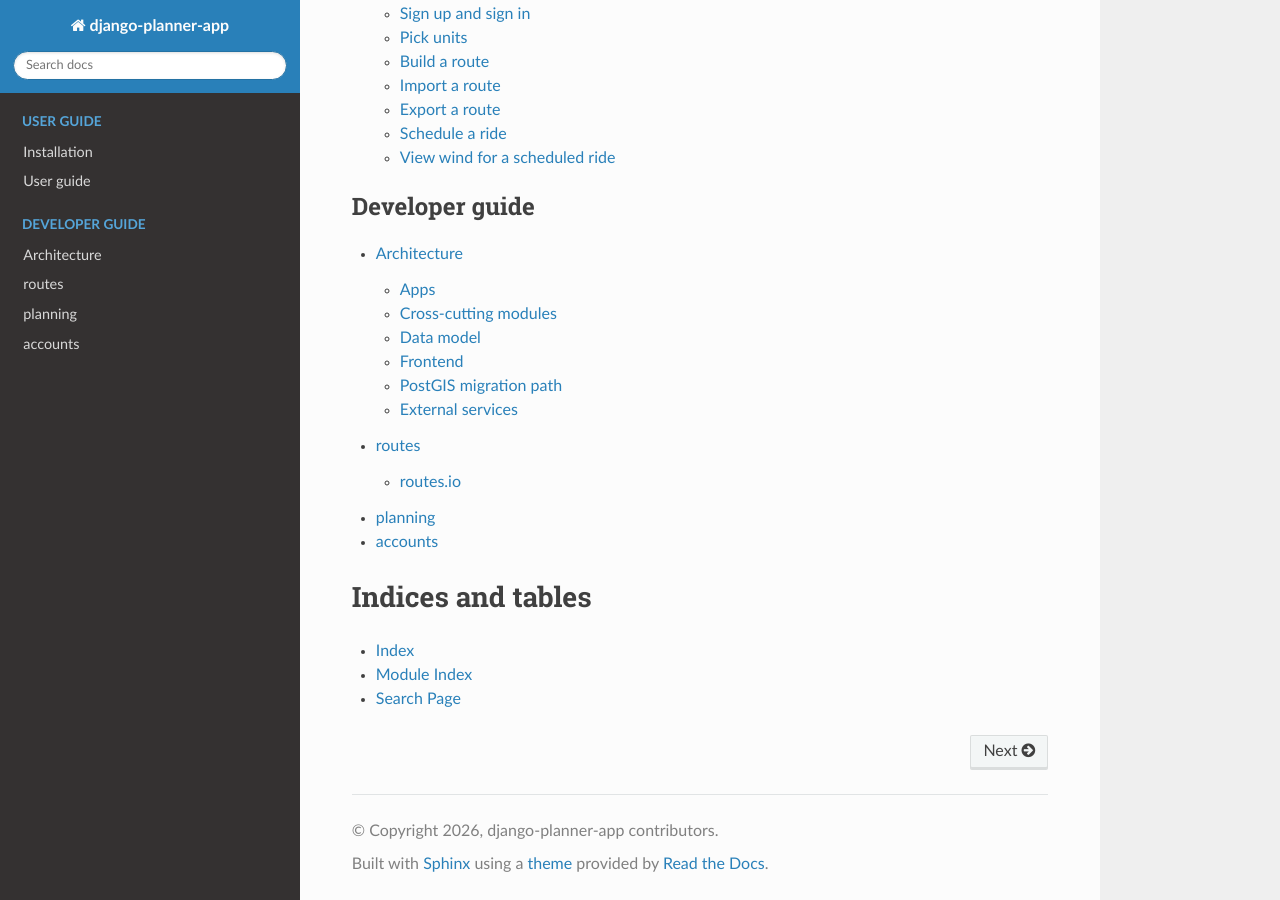
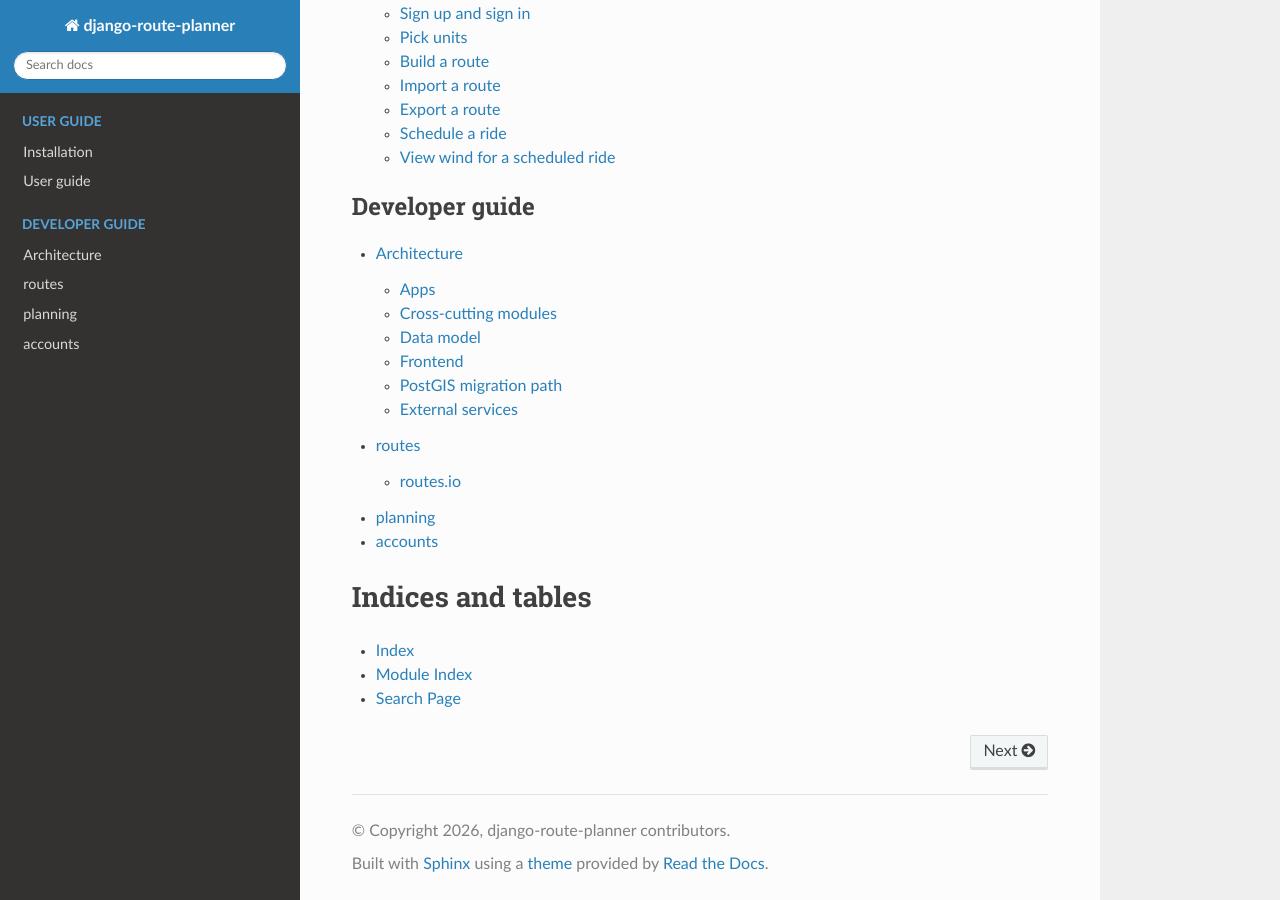
Before and after one commit to sterry24/django-route-planner, a Sphinx documentation site: the page built from docs/index.rst, in a window 1280 px wide and 900 px high, scrolled down 602 px. Built offline with Sphinx 7.4.7 and the Read the Docs theme 3.1.0, drawn with Linux system fonts in a browser that asks for light colours; some of the changed text lies outside the part shown.

Commit message:
Rename project to django-route-planner

```diff
--- a/docs/conf.py
+++ b/docs/conf.py
@@ -1,4 +1,4 @@
-"""Sphinx configuration for django-planner-app.
+"""Sphinx configuration for django-route-planner.
 
 Configures Django before autodoc imports any app modules — Django models and
 views can't be imported without ``DJANGO_SETTINGS_MODULE`` and ``setup()``.
@@ -23,9 +23,9 @@ django.setup()
 
 # -- Project information -----------------------------------------------------
 
-project = 'django-planner-app'
-copyright = '2026, django-planner-app contributors'
-author = 'django-planner-app contributors'
+project = 'django-route-planner'
+copyright = '2026, django-route-planner contributors'
+author = 'django-route-planner contributors'
 release = '0.1'
 
 
--- a/docs/index.rst
+++ b/docs/index.rst
@@ -1,5 +1,5 @@
-django-planner-app
-==================
+django-route-planner
+====================
 
 A Django web app for planning cycling routes and scheduling rides, with a
 wind-forecast overlay on the route for the scheduled time.
```
Also changed, not shown: README.md (+1 -1 lines), 1 other file.
